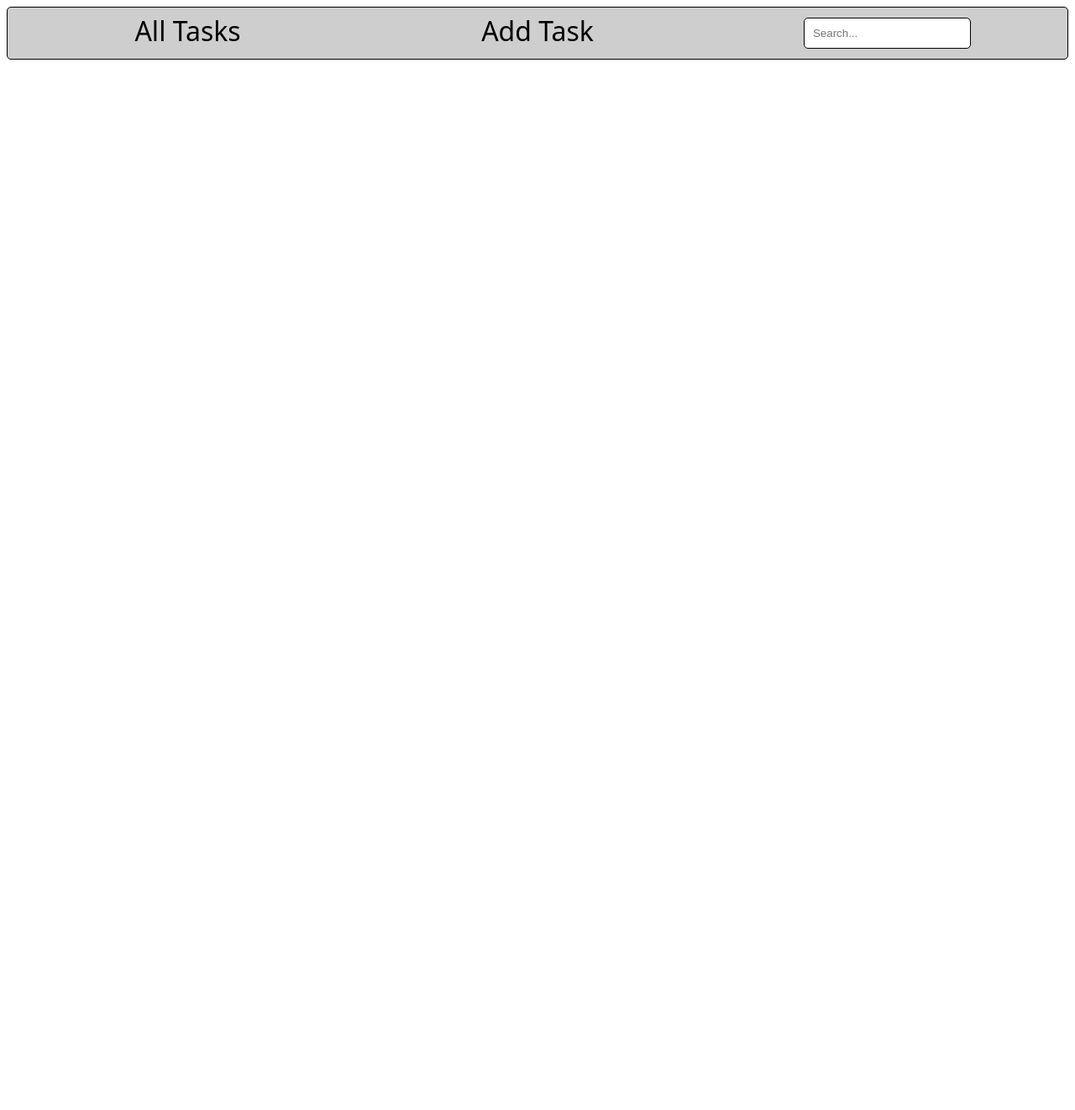
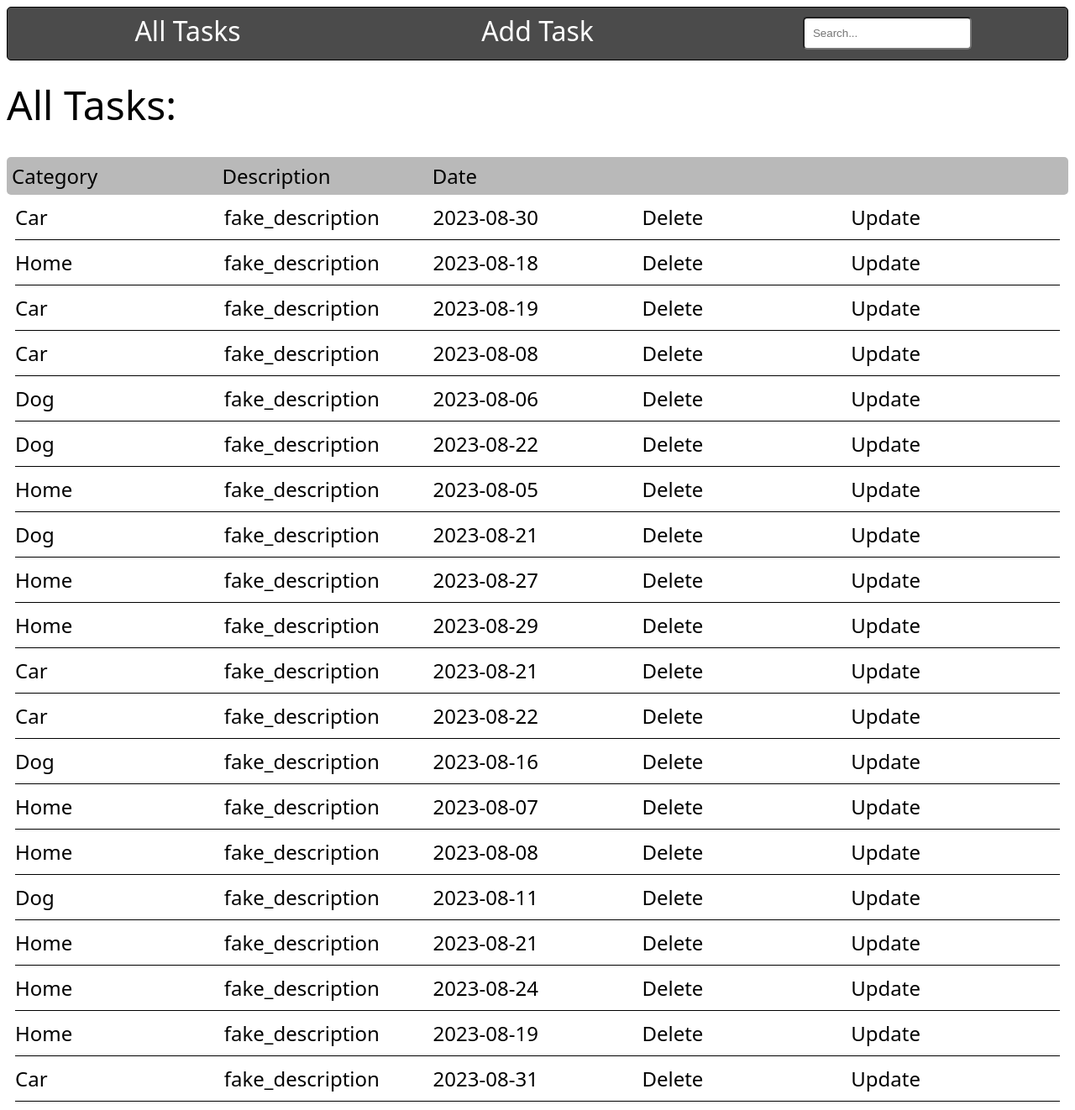
Before and after one commit to l0t3m/Project---ToDoList, a Flask app: page / in a window 1280 px wide. Shown: the whole page at 84% size. Before the commit the page ends 71 px from the top, so only its background shows below. Run offline with Flask 3, Linux system fonts and the light colour scheme; data comes from the database, SQL or seed files in the repository; both versions use the stored data as it was after the commit.

Commit message:
home page almost done

```diff
--- a/app.py
+++ b/app.py
@@ -1,12 +1,17 @@
 from flask import Flask, request, redirect, url_for, render_template
 app = Flask(__name__)
+from functions import *
 
 @app.route('/')
 def home():
-    return render_template('home.html')
+    return render_template('home.html', tasks = get_tasks())
 
 @app.route('/add')
 def add():
     return render_template('add.html')
 
-### test
+@app.route('/delete')
+def delete():
+    id = request.args['id']
+    delete_task(id)
+    return redirect(url_for("home"))
--- a/db.py
+++ b/db.py
@@ -1,4 +1,10 @@
+########## Imports: ##########
+
 import sqlite3
+
+
+
+########## DB Functions: ##########
 
 def setup(filename="tasks.sqlite"):
     '''Creating the DB if not exists.'''
@@ -32,11 +38,9 @@ def get_dicts(sql="SELECT * FROM tasks"):
         tasks_dict.append(tempd)
     return tasks_dict
 
-print(get_dicts())
 
 
-
-### Temp Functions: ###
+########## Temp Functions: ##########
 
 def get_keys(sql="SELECT * FROM tasks", filename="tasks.sqlite"):
     '''Returns keys of the DB given.'''
--- a/functions.py
+++ b/functions.py
@@ -1,10 +1,10 @@
 import db
 
 def get_tasks():
-
+    '''Returns all the tasks as a dicts on the list from the db.'''
     tasks = db.get_dicts()
     # orders=sorted(get_dicts(), key=lambda i: i["time"][:2])
     return tasks
 
-tasks = get_tasks()
-print(tasks)
+def delete_task(id):
+    db.query_db(sql=f"DELETE FROM tasks WHERE id='{id}';")
--- a/static/style.css
+++ b/static/style.css
@@ -5,13 +5,16 @@ body {
     font-size: 24pt;
 }
 
+a {
+    text-decoration: none;
+}
 
 
 /************************* Nav bar: *************************/
 
 .nav-container {
     display: flex;
-    background-color: rgb(206, 206, 206);
+    background-color: rgb(75, 75, 75);
 
     border: 0.5px solid black;
     border-radius: 5px;
@@ -25,21 +28,58 @@ body {
     font-weight: 500;
 }
 
-.tasks a, .addtask a {
-    text-decoration: none;
-    color: black;
+.nav-container a {
+    color: white;
 }
 
 .search input {
     position: relative;
     top: -5px;
 
-    border: 0.51px solid black;
     border-radius: 5px;
-
     padding: 10px;
 }
 
-.search input:focus {
-    background-color: azure;
+
+
+/************************* All Tasks: *************************/
+
+.bigheader {
+    font-weight: 400;
+    font-size: 36pt;
+
+    padding-top: 20px;
+    padding-bottom: 20px;
 }
+
+.task, .task-headers {
+    display: flex;
+}
+
+.task-headers {
+    margin-top: 10px;
+    background-color: rgb(185, 185, 185);
+    border-radius: 5px;
+
+    padding: 6px;
+}
+
+.task div, .task-headers div {
+    width: 20%;
+    font-size: 18pt;
+}
+
+.task {
+    border-bottom: 0.1px solid black;
+
+    padding-bottom: 10px;
+    margin: 10px;
+}
+
+.task a {
+    color: black;
+}
+
+.task-headers div {
+    font-weight: 500;
+}
--- a/templates/add.html
+++ b/templates/add.html
@@ -8,6 +8,5 @@
 
         <a href="/">All Tasks</a>
 
-
     </body>
 </html>
--- a/templates/home.html
+++ b/templates/home.html
@@ -7,21 +7,21 @@
     <body>
 
 
-        <!-------------------- Nav Bar: -------------------->
+        <!-- Nav Bar: -->
         <nav>
             <div class="nav-container">
 
-                <!--------- All Tasks --------->
+                <!-- All Tasks Tab -->
                 <div class="tasks">
                     <a href="/">All Tasks</a>
                 </div>
 
-                <!--------- Add Tasks --------->
+                <!--- Add Tasks Tab -->
                 <div class="addtask">
                     <a href="/add">Add Task</a>
                 </div>
 
-                <!--------- Search --------->
+                <!--- Search Tab -->
                 <div class="search">
                     <input type="text" placeholder="Search...">
                 </div>
@@ -30,10 +30,36 @@
 
 
 
-        <!-------------------- All Tasks: -------------------->
+        <!-- All Tasks: -->
         <section>
             <div class="tasks-container">
-                <!-- pass -->
+
+                <div class="task-bigheader">
+                    <div class="bigheader">All Tasks:</div>
+                </div>
+
+                <div class="task-headers">
+                    <div class="category-header">Category</div>
+                    <div class="description-header">Description</div>
+                    <div class="date-header">Date</div>
+                </div>
+
+                {% for task in tasks %}
+                <div class="task">
+                    <div class="category">{{task["category"]}}</div>
+                    <div class="description">{{task["description"]}}</div>
+                    <div class="date">{{task["date"]}}</div>
+
+                    <div class="task-delete">
+                        <a href="/delete?id={{task['id']}}">Delete</a>
+                    </div>
+
+                    <div class="task-update">
+                        <a href="">Update</a>
+                    </div>
+                </div>
+                {% endfor %}
+
             </div>
         </section>
 
```
Also changed, not shown: tests.py (+9 -2 lines), tasks.sqlite.
